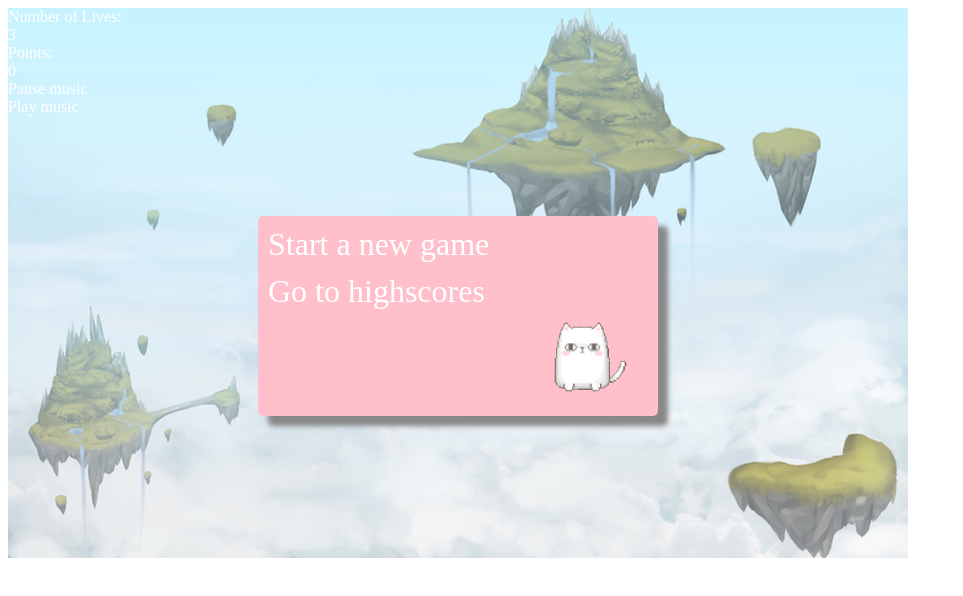
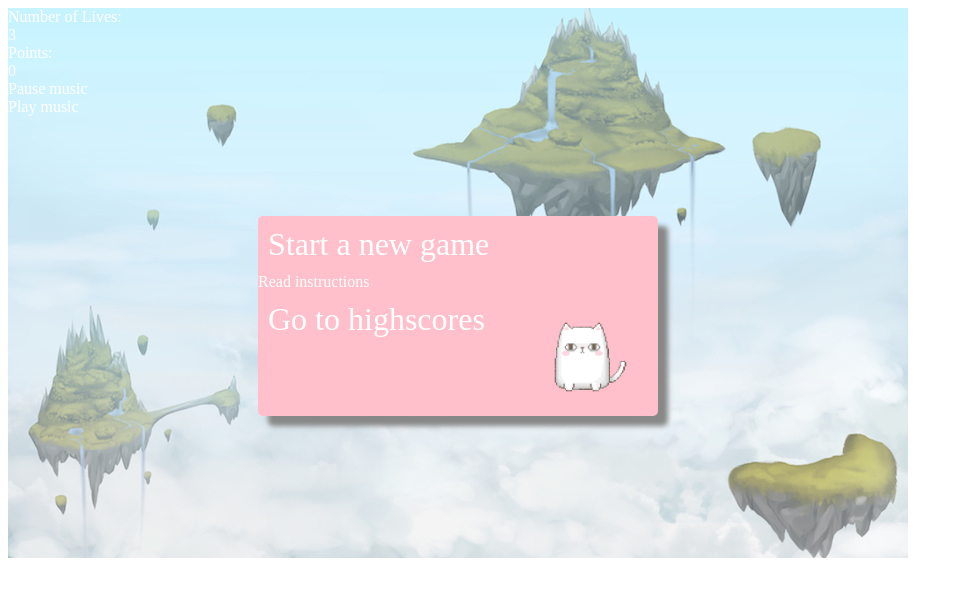
Before and after one commit to PinkKitten/JS-Asteriods, a plain HTML site: page index.html in a window 1280 px wide. Shown: the whole page, without its empty margins (0-963 px from the left). Drawn offline with Linux system fonts and the light colour scheme.

Commit message:
placeholder for instructions

```diff
--- a/index.html
+++ b/index.html
@@ -21,6 +21,7 @@
 	<div id="play-music">Play music</div>
 	<div id='welcome' class='visible'>
 		<div id="start-new-game">Start a new game</div>
+		<div id="visit-instructions">Read instructions</div>
 		<div id="visit-leadership-board">Go to highscores</div>
 		<div id="cat-gif"><img src="lib/white_cat.gif"></div>
 	</div>
```
